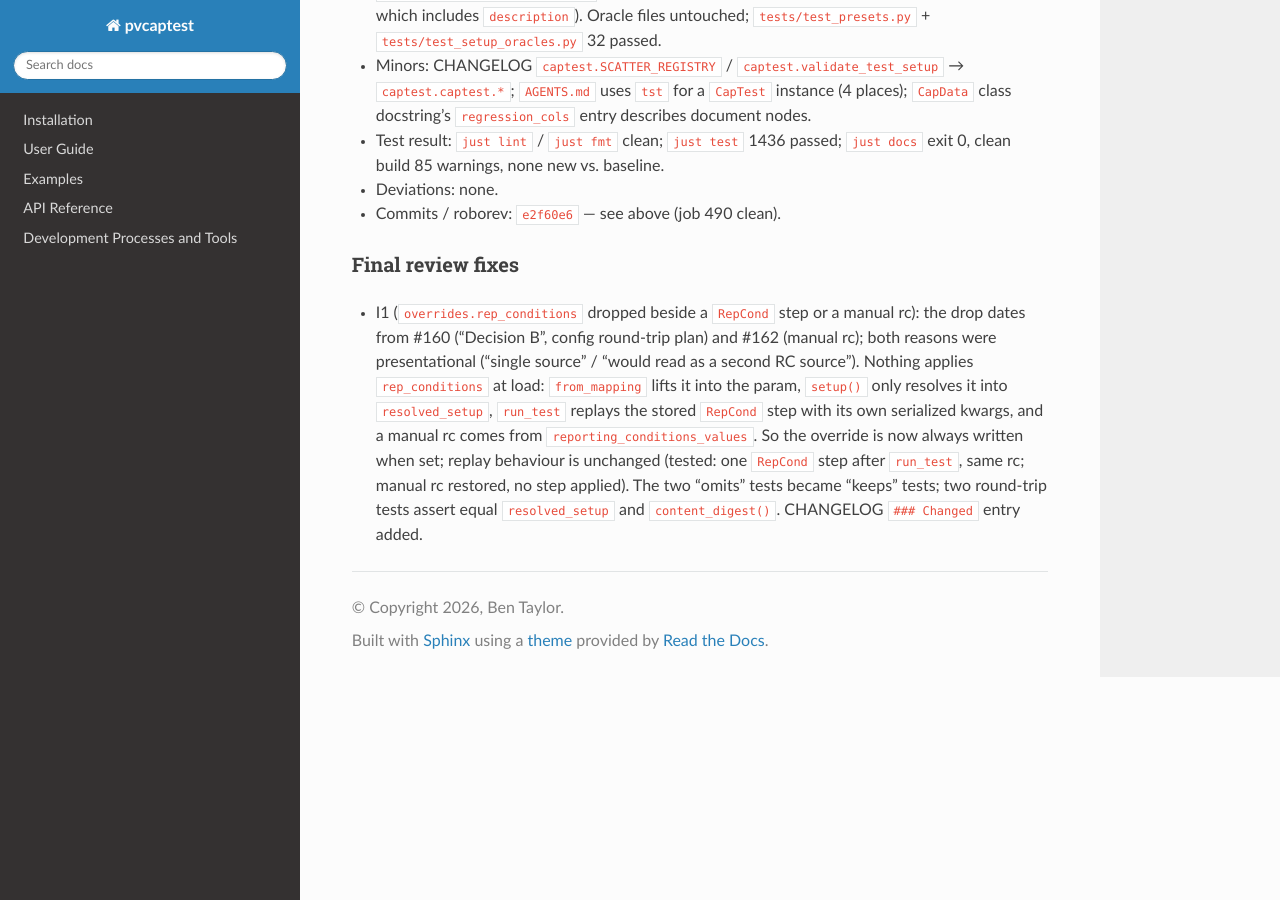
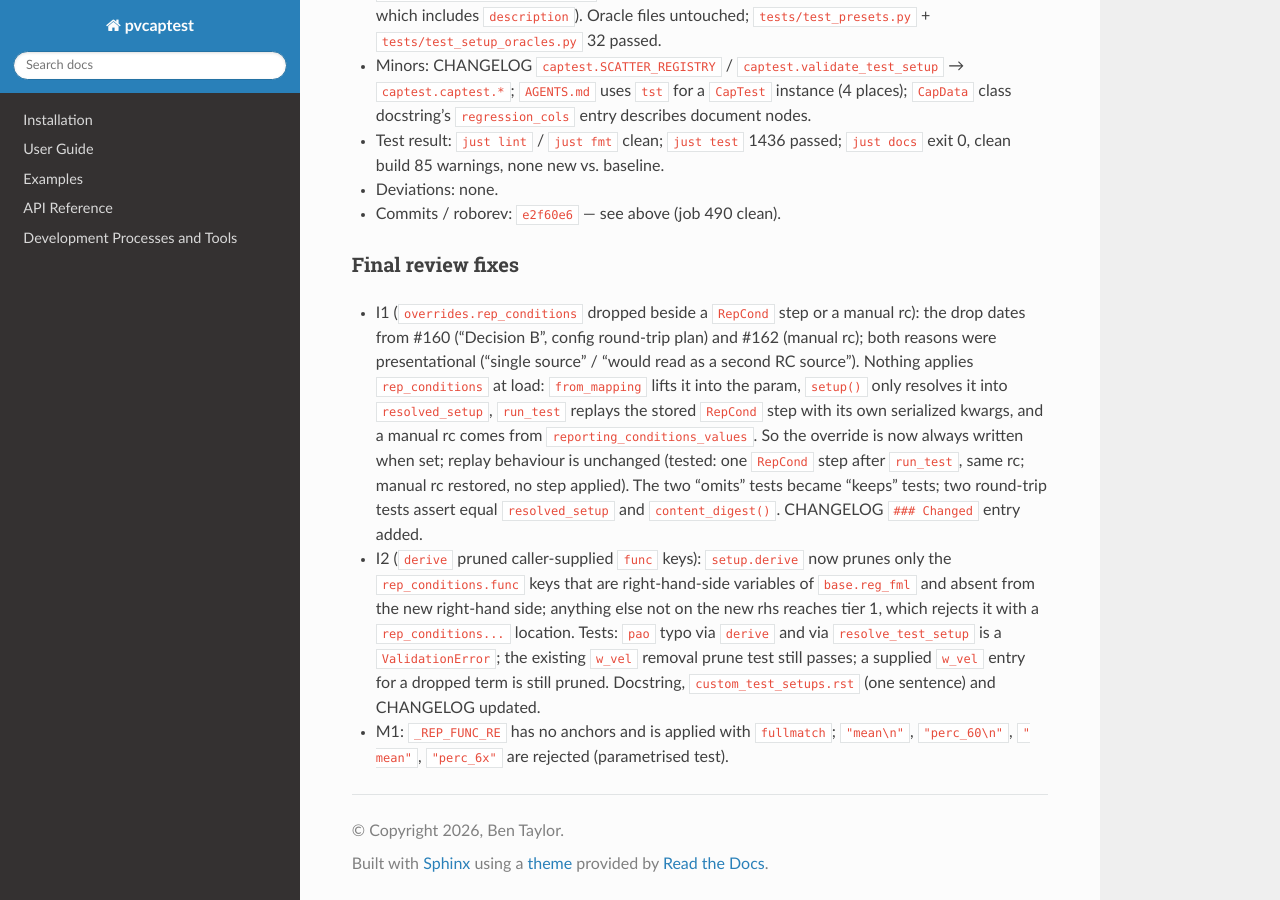
Before and after one commit to pvcaptest/pvcaptest, a Sphinx documentation site: the page built from docs/superpowers/notes/2026-09-24-implementation-log.md, in a window 1280 px wide and 900 px high, scrolled down 15129 px. Built offline with Sphinx 7.4.7 and the Read the Docs theme 3.1.0, drawn with Linux system fonts in a browser that asks for light colours.

Commit message:
fix: prune only dropped terms' rep_conditions.func keys; fullmatch func values
derive pruned every func key not on the new right-hand side, including
keys the caller had just supplied, so a misspelled key ("pao") vanished
and the variable silently fell back to the mean. Prune only keys that are
rhs variables of base.reg_fml and absent from the new rhs; tier 1 rejects
the rest with its location. Also validate func values with fullmatch so
"mean\n" is rejected.

Review: code
Co-Authored-By: Claude Fable 5.1 <noreply@anthropic.com>
Claude-Session: https://claude.ai/code/session_01AkqRVnUricrbyNJvB8VDk1

```diff
--- a/docs/superpowers/notes/2026-09-24-implementation-log.md
+++ b/docs/superpowers/notes/2026-09-24-implementation-log.md
@@ -662,3 +662,12 @@ Branch: `reg-cols-serialization`
   `RepCond` step after `run_test`, same rc; manual rc restored, no step applied). The two
   "omits" tests became "keeps" tests; two round-trip tests assert equal `resolved_setup`
   and `content_digest()`. CHANGELOG `### Changed` entry added.
+- I2 (`derive` pruned caller-supplied `func` keys): `setup.derive` now prunes only the
+  `rep_conditions.func` keys that are right-hand-side variables of `base.reg_fml` and
+  absent from the new right-hand side; anything else not on the new rhs reaches tier 1,
+  which rejects it with a `rep_conditions...` location. Tests: `pao` typo via `derive` and
+  via `resolve_test_setup` is a `ValidationError`; the existing `w_vel` removal prune test
+  still passes; a supplied `w_vel` entry for a dropped term is still pruned. Docstring,
+  `custom_test_setups.rst` (one sentence) and CHANGELOG updated.
+- M1: `_REP_FUNC_RE` has no anchors and is applied with `fullmatch`; `"mean\n"`,
+  `"perc_60\n"`, `" mean"`, `"perc_6x"` are rejected (parametrised test).
--- a/docs/user_guide/custom_test_setups.rst
+++ b/docs/user_guide/custom_test_setups.rst
@@ -370,8 +370,10 @@ apart from one or two terms, pass ``reg_cols_meas`` and / or ``reg_cols_sim``
 alongside the named ``test_setup``. The overrides are merged **key by key** onto
 the preset: a key you give replaces that variable's whole node, every key you
 leave out keeps the preset's node, and ``null`` (``None`` in Python) removes a
-variable, which is needed when an overridden ``reg_fml`` drops a term. The
-preset's formula, scatter plot and reporting conditions are kept unless you
+variable, which is needed when an overridden ``reg_fml`` drops a term. A
+dropped term's ``rep_conditions.func`` entry is removed with it; any other
+``func`` key that is not a variable on the right-hand side of the formula (a
+misspelling, say) is an error rather than silently ignored. The preset's formula, scatter plot and reporting conditions are kept unless you
 override them too.
 
 For example, to use the GHI sensors in place of the POA sensors on a stowed
```
Also changed, not shown: CHANGELOG.md (+5 -0 lines), 2 other files.
